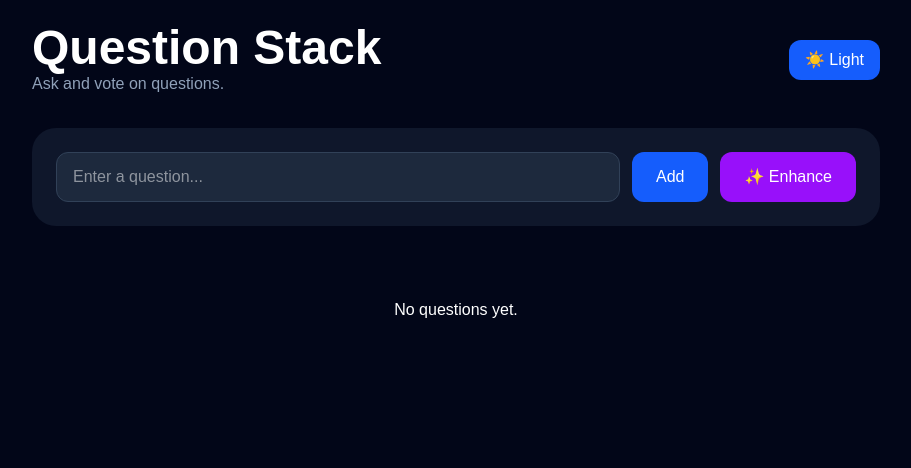
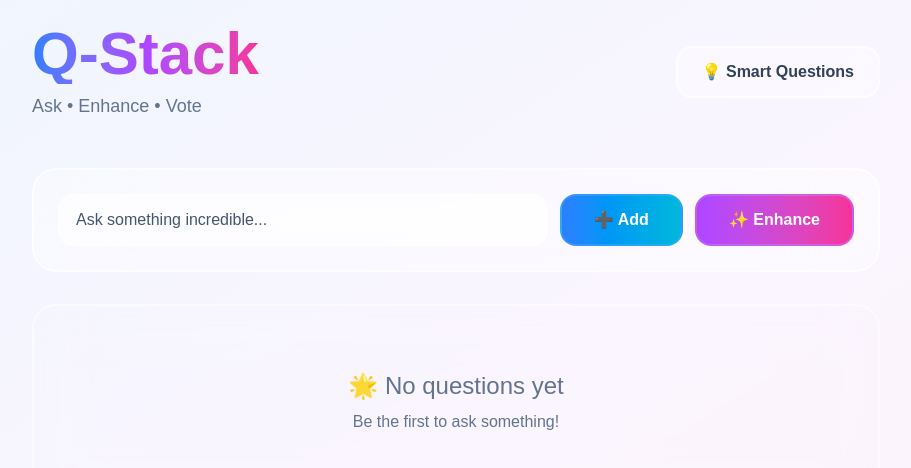
Before and after one commit to subaz-git/intern-next-app, a Next.js app: page / in a window 1280 px wide. Shown: the top 468 px of the page, without its empty margins (184-1095 px from the left). Built offline with nearby package versions, Linux system fonts and the light colour scheme; no server answers; the database is empty.

Commit message:
Glassy theme by claude

```diff
--- a/src/app/page.js
+++ b/src/app/page.js
@@ -21,7 +21,6 @@ function getBrowserId() {
 export default function Home() {
   const [input, setInput] = useState("");
   const [questions, setQuestions] = useState([]);
-  const [darkMode, setDarkMode] = useState(true);
   const [enhancing, setEnhancing] = useState(false);
   const [error, setError] = useState("");
   const [successMessage, setSuccessMessage] = useState("");
@@ -209,28 +208,19 @@ export default function Home() {
   }
 
   return (
-    <main
-      className={`min-h-screen ${
-        darkMode
-          ? "bg-slate-950 text-white"
-          : "bg-slate-100 text-slate-900"
-      }`}
-    >
+    <main className="min-h-screen bg-gradient-to-br from-blue-50 via-purple-50 to-pink-50">
       <div className="max-w-4xl mx-auto p-6">
-        <Header
-          darkMode={darkMode}
-          setDarkMode={setDarkMode}
-        />
+        <Header />
 
         {error && (
-          <div className="mb-4 p-4 rounded-xl bg-red-500/20 border border-red-500 text-red-400">
-            {error}
+          <div className="mb-6 p-4 rounded-2xl backdrop-blur-xl border-2 bg-red-400/20 border-red-400/60 text-red-700 transition-all duration-300">
+            ⚠️ {error}
           </div>
         )}
 
         {successMessage && (
-          <div className="mb-4 p-4 rounded-xl bg-green-500/20 border border-green-500 text-green-400">
-            {successMessage}
+          <div className="mb-6 p-4 rounded-2xl backdrop-blur-xl border-2 bg-green-400/20 border-green-400/60 text-green-700 transition-all duration-300">
+            ✅ {successMessage}
           </div>
         )}
 
@@ -240,18 +230,17 @@ export default function Home() {
           addQuestion={addQuestion}
           enhanceQuestion={enhanceQuestion}
           enhancing={enhancing}
-          darkMode={darkMode}
         />
 
         {questions.length === 0 ? (
-          <div className="text-center p-10">
-            No questions yet.
+          <div className="text-center p-16 rounded-3xl backdrop-blur-xl border-2 border-white/50 text-slate-500">
+            <p className="text-2xl">🌟 No questions yet</p>
+            <p className="mt-2">Be the first to ask something!</p>
           </div>
         ) : (
           <QuestionList
             questions={questions}
             vote={vote}
-            darkMode={darkMode}
           />
         )}
       </div>
--- a/src/components/Header.js
+++ b/src/components/Header.js
@@ -1,28 +1,19 @@
-export default function Header({ darkMode, setDarkMode }) {
+export default function Header() {
   return (
-    <div className="flex justify-between items-center mb-8">
+    <div className="flex justify-between items-center mb-12">
       <div>
-        <h1 className="text-5xl font-extrabold">
-          Question Stack
+        <h1 className="text-6xl font-black bg-gradient-to-r from-blue-500 via-purple-500 to-pink-500 bg-clip-text text-transparent">
+          Q-Stack
         </h1>
 
-        <p
-          className={
-            darkMode
-              ? "text-slate-400"
-              : "text-slate-600"
-          }
-        >
-          Ask and vote on questions.
+        <p className="mt-2 text-lg text-slate-500">
+          Ask • Enhance • Vote
         </p>
       </div>
 
-      <button
-        onClick={() => setDarkMode(!darkMode)}
-        className="px-4 py-2 rounded-xl bg-blue-600 text-white"
-      >
-        {darkMode ? "☀️ Light" : "🌙 Dark"}
-      </button>
+      <div className="px-6 py-3 rounded-2xl backdrop-blur-xl border-2 bg-white/40 border-white/60 font-semibold text-slate-700">
+        💡 Smart Questions
+      </div>
     </div>
   );
 }
--- a/src/components/QuestionCard.js
+++ b/src/components/QuestionCard.js
@@ -1,30 +1,26 @@
 export default function QuestionCard({
   question,
   vote,
-  darkMode,
 }) {
   return (
-    <div
-      className={`p-5 rounded-3xl ${
-        darkMode ? "bg-slate-900" : "bg-white"
-      }`}
-    >
-      <p className="text-lg mb-4">
+    <div className="p-6 rounded-3xl backdrop-blur-2xl border-2 bg-gradient-to-br from-blue-400/10 to-purple-400/10 border-white/60 transition-all duration-300">
+      <p className="text-lg mb-5 font-medium leading-relaxed text-slate-900">
         {question.text}
       </p>
 
-      <div className="flex justify-between items-center">
-        <span className="font-bold">
-          Score: {question.votes}
-        </span>
+      <div className="flex justify-between items-center pt-4 border-t border-white/20">
+        <div className="flex items-center gap-2 px-4 py-2 rounded-full backdrop-blur-xl bg-white/20 border border-white/30">
+          <span className="text-lg">⭐</span>
+          <span className="font-bold text-lg text-slate-900">{question.votes}</span>
+        </div>
 
         <div className="flex gap-2">
           <button
             onClick={() => vote(question, 1)}
-            className={`px-4 py-2 rounded-lg text-white transition ${
+            className={`px-5 py-2 rounded-full font-semibold transition-all duration-200 backdrop-blur-xl border-2 active:scale-95 hover:cursor-pointer ${
               question.userVote === 1
-                ? "bg-gray-500"
-                : "bg-green-600 hover:bg-green-700"
+                ? "bg-gradient-to-r from-green-500 to-emerald-500 border-green-400/50 text-white shadow-lg shadow-green-500/50"
+                : "bg-white/30 border-white/40 text-slate-900 hover:bg-white/50 hover:border-green-400/50 active:shadow-md hover:cursor-pointer"
             }`}
           >
             👍
@@ -32,10 +28,10 @@ export default function QuestionCard({
 
           <button
             onClick={() => vote(question, -1)}
-            className={`px-4 py-2 rounded-lg text-white transition ${
+            className={`px-5 py-2 rounded-full font-semibold transition-all duration-200 backdrop-blur-xl border-2 active:scale-95 hover:cursor-pointer ${
               question.userVote === -1
-                ? "bg-gray-500"
-                : "bg-red-600 hover:bg-red-700"
+                ? "bg-gradient-to-r from-red-500 to-pink-500 border-red-400/50 text-white shadow-lg shadow-red-500/50"
+                : "bg-white/30 border-white/40 text-slate-900 hover:bg-white/50 hover:border-red-400/50 active:shadow-md hover:cursor-pointer"
             }`}
           >
             👎
--- a/src/components/QuestionForm.js
+++ b/src/components/QuestionForm.js
@@ -4,39 +4,30 @@ export default function QuestionForm({
   addQuestion,
   enhanceQuestion,
   enhancing,
-  darkMode,
 }) {
   return (
-    <div
-      className={`p-6 rounded-3xl mb-8 ${
-        darkMode ? "bg-slate-900" : "bg-white"
-      }`}
-    >
+    <div className="p-6 rounded-3xl mb-8 backdrop-blur-2xl border-2 bg-white/40 border-white/60 hover:border-white/80 transition-all duration-300">
       <div className="flex gap-3 flex-col md:flex-row">
         <input
           value={input}
           onChange={(e) => setInput(e.target.value)}
-          placeholder="Enter a question..."
-          className={`flex-1 px-4 py-3 rounded-xl border ${
-            darkMode
-              ? "bg-slate-800 border-slate-700"
-              : "bg-white border-slate-300"
-          }`}
+          placeholder="Ask something incredible..."
+          className="flex-1 px-4 py-3 rounded-2xl backdrop-blur-xl border-2 bg-white/50 border-white/40 text-slate-900 placeholder-slate-600 focus:border-purple-400/50 focus:outline-none focus:bg-white/70 transition-all duration-300"
         />
 
         <button
           onClick={addQuestion}
-          className="px-6 py-3 rounded-xl bg-blue-600 text-white"
+          className="px-8 py-3 rounded-2xl font-semibold backdrop-blur-xl bg-gradient-to-r from-blue-500 to-cyan-500 text-white border-2 border-blue-400/50 hover:border-blue-300/50 transition-all duration-200 hover:shadow-lg hover:shadow-blue-500/50 hover:cursor-pointer active:scale-95 active:shadow-md"
         >
-          Add
+          ➕ Add
         </button>
 
         <button
           onClick={enhanceQuestion}
           disabled={enhancing}
-          className="px-6 py-3 rounded-xl bg-purple-600 text-white"
+          className="px-8 py-3 rounded-2xl font-semibold backdrop-blur-xl bg-gradient-to-r from-purple-500 to-pink-500 text-white border-2 border-purple-400/50 hover:border-purple-300/50 transition-all duration-200 disabled:opacity-60 hover:shadow-lg hover:shadow-purple-500/50 hover:cursor-pointer active:scale-95 active:shadow-md"
         >
-          {enhancing ? "Enhancing..." : "✨ Enhance"}
+          {enhancing ? "✨ Enhancing..." : "✨ Enhance"}
         </button>
       </div>
     </div>
--- a/src/components/QuestionList.js
+++ b/src/components/QuestionList.js
@@ -3,7 +3,6 @@ import QuestionCard from "./QuestionCard";
 export default function QuestionList({
   questions,
   vote,
-  darkMode,
 }) {
   return (
     <div className="space-y-4">
@@ -12,7 +11,6 @@ export default function QuestionList({
           key={question.id}
           question={question}
           vote={vote}
-          darkMode={darkMode}
         />
       ))}
     </div>
```
